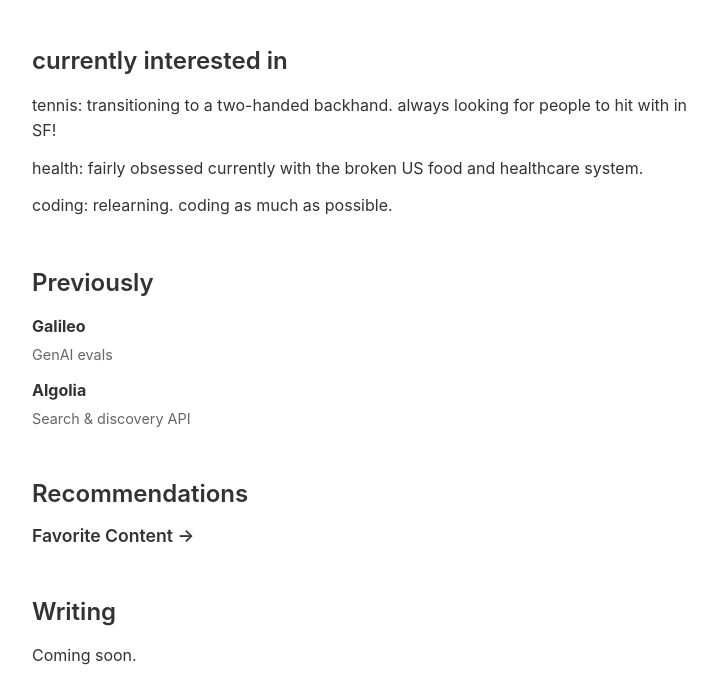
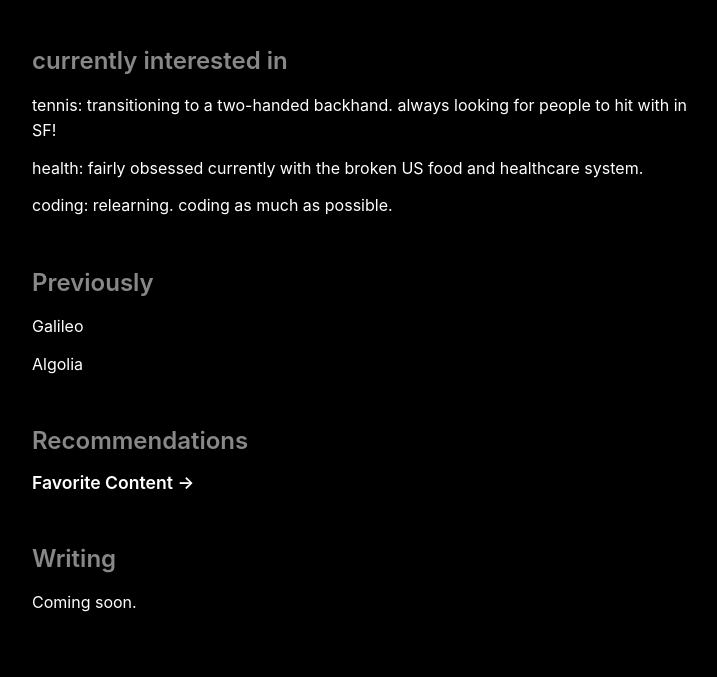
Before and after one commit to kashyechuri/kashyechuri.github.io, a website: page index.html in a window 1280 px wide. Shown: the part 147-824 px from the top of the page, without its empty margins (268-985 px from the left). Drawn offline with Linux system fonts and the light colour scheme.

Commit message:
Update link styles and company links

```diff
--- a/index.html
+++ b/index.html
@@ -27,12 +27,10 @@
             <h2>Previously</h2>
             <ul>
                 <li>
-                    <strong>Galileo</strong>
-                    <span class="description">GenAI evals</span>
+                    <a href="https://galileo.ai" target="_blank">Galileo</a>
                 </li>
                 <li>
-                    <strong>Algolia</strong>
-                    <span class="description">Search & discovery API</span>
+                    <a href="https://algolia.com" target="_blank">Algolia</a>
                 </li>
             </ul>
         </section>
--- a/styles.css
+++ b/styles.css
@@ -1,9 +1,8 @@
 /* Base styles */
 :root {
-    --text-color: #333;
-    --link-color: #0066cc;
-    --background-color: #ffffff;
-    --border-color: #eaeaea;
+    --text-color: #fff;
+    --background-color: #000;
+    --border-color: #333;
     --spacing-unit: 1.5rem;
 }
 
@@ -36,6 +35,7 @@ h1 {
 h2 {
     font-size: 1.5rem;
     margin: 2.5rem 0 1rem;
+    color: #888;
 }
 
 h3 {
@@ -49,12 +49,16 @@ p {
 
 /* Links */
 a {
-    color: var(--link-color);
+    color: var(--text-color);
     text-decoration: none;
 }
 
 a:hover {
-    text-decoration: underline;
+    opacity: 0.8;
+}
+
+a:visited {
+    color: var(--text-color);
 }
 
 /* Header */
@@ -64,7 +68,7 @@ header {
 
 .tagline {
     font-size: 1.2rem;
-    color: #555;
+    color: #888;
     margin: 1rem 0 2rem;
 }
 
```
